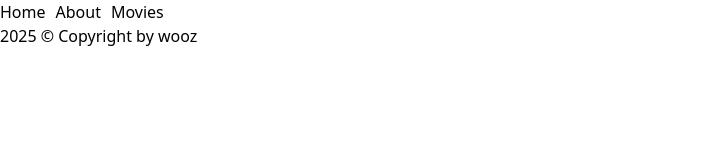
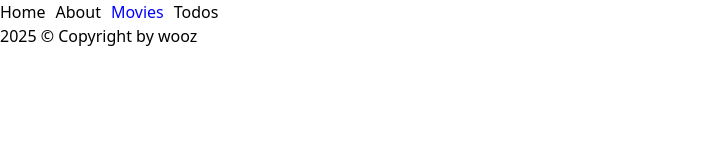
Before and after one commit to beenpow/AI_Journey_with_Me, a React (Vite) app in the folder 20250512_Web_APP/: page /movies/1 in a window 1280 px wide. Shown: the top 160 px of the page, without its empty margins (0-713 px from the left). Built offline with nearby package versions, Linux system fonts and the light colour scheme; no server answers.

Commit message:
05/15 - 5th class - [Empty.tsx, Todos.tsx] Start to create a 'todo list' page and making a new Empty.tsx for another Outlet.

```diff
--- a/20250512_Web_APP/src/components/Header.tsx
+++ b/20250512_Web_APP/src/components/Header.tsx
@@ -1,16 +1,38 @@
-import { Link } from "react-router";
+import { NavLink } from "react-router";
 
 export default function Header() {
+    const navItems = [
+        { to: "/", label: "Home" },
+        { to: "/about", label: "About" },
+        { to: "/movies", label: "Movies" },
+        { to: "/todos", label: "Todos" },
+    ];
+
+    const activeStyle = {
+        color: 'blue',
+    }
+
     return (
-        <header
-            className="flex gap-[10px]"
-        >
+        <header className="flex gap-[10px]">
             {/* a tag 는 페이지를 새로 고침하기때문에 손실이 크다. Link 라는 속성을 이용하자! */}
             {/* <a href="/">Home</a>
             <a href="/about">About</a> */}
-            <Link to="/">Home</Link>
-            <Link to="/about">About</Link>
-            <Link to="/movies">Movies</Link>
+            {navItems.map((item) => (
+                <NavLink
+                    key={item.to}
+                    to={item.to}
+                    style={({ isActive }) => isActive ? activeStyle : undefined}
+                >
+                    {item.label}
+                </NavLink>
+            ))}
+            {/* 위 처럼 mapping 하면, 아래처럼 naive 하게 각 버튼별로 이펙트 지정해줄 필요없음 */}
+            {/* <NavLink to="/" className={({ isActive }) => isActive ? 'text-red-500' : ''}>Home</NavLink>
+            <NavLink to="/about" className={({ isActive }) => isActive ? 'text-red-500' : ''}>About</NavLink>
+            <NavLink to="/movies" className={({ isActive }) => isActive ? 'text-red-500' : ''}>Movies</NavLink>
+            <NavLink to="/todos" className={({ isActive }) => isActive ? 'text-red-500' : ''}>Todos</NavLink> */}
+
+
         </header>
     )
 }
--- /dev/null
+++ b/20250512_Web_APP/src/routes/layouts/Empty.tsx
@@ -0,0 +1,8 @@
+import { Outlet } from 'react-router'
+
+
+export default function Default() {
+    return <>
+        <Outlet />
+    </>
+}
--- /dev/null
+++ b/20250512_Web_APP/src/routes/pages/Todos.tsx
@@ -0,0 +1,15 @@
+/*
+    조회, 추가, 수정, 삭제 : CRUD
+*/
+
+export default function Todos() {
+    return <>
+        <input type="text" />
+        <button>추가</button>
+        <ul>
+            <li>할 일 1</li>
+            <li>할 일 2</li>
+            <li>할 일 3</li>
+        </ul>
+    </>
+}
--- /dev/null
+++ b/20250512_Web_APP/src/stores/todo.ts
@@ -0,0 +1,28 @@
+import { create } from 'zustand'
+import { combine } from 'zustand/middleware'
+
+
+
+// https://curse-battery-d1c.notion.site/25-05-Web-Front-End-1dec672eb95e80f5ab4df1de9cb76972
+// 위 노션 페이지에서 아래 정보를 받아옴
+type Todos = Todo[] // 할 일 목록
+interface Todo {
+  id: string // 할 일 ID
+  order: number // 할 일 순서
+  title: string // 할 일 제목
+  done: boolean // 할 일 완료 여부
+  createdAt: string // 할 일 생성일
+  updatedAt: string // 할 일 수정일
+}
+
+create(
+    combine({
+        // 서버에서 받아온 데이터를 저장할 공간.
+        todos: [],
+    }, () => ({
+        // 서버와 통신할 함수 하나.
+        fetchTodos: async () => {
+
+        }
+    }))
+)
```
Also changed, not shown: 20250512_Web_APP/src/routes/index.tsx (+14 -1 lines).
